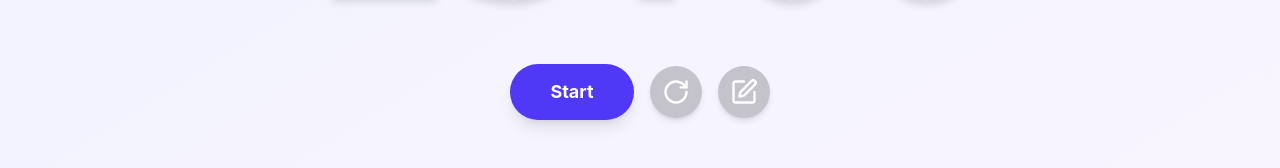
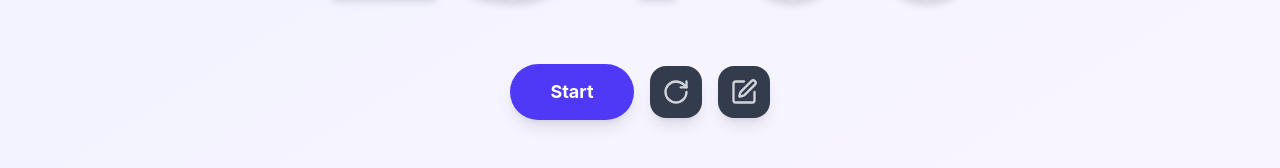
Before and after one commit to VishalChothani/flowtime, a React (Vite) app: page / in a window 1280 px wide. Shown: the part 526-694 px from the top of the page. Built offline with nearby package versions, Linux system fonts and the light colour scheme.

Commit message:
style: match timer icon buttons to floating actions style
- bg-gray-800/90 with hover:bg-gray-700/90 (same as FloatingActions)
- rounded-2xl, shadow-lg, backdrop-blur-sm
- text-gray-300 icons, hover:scale-110
- Consistent visual language across all icon buttons

```diff
--- a/src/components/Timer/Timer.tsx
+++ b/src/components/Timer/Timer.tsx
@@ -181,7 +181,7 @@ export function Timer() {
           <button
             onClick={reset}
             aria-label={t('timer.resetCountdown')}
-            className="cursor-pointer rounded-full bg-black/20 p-3 text-white shadow-md backdrop-blur-sm transition-all hover:bg-black/30 hover:scale-110"
+            className="cursor-pointer rounded-2xl bg-gray-800/90 p-3 text-gray-300 shadow-lg backdrop-blur-sm transition-all hover:scale-110 hover:bg-gray-700/90"
           >
             <ResetIcon className="h-7 w-7" />
           </button>
@@ -193,14 +193,14 @@ export function Timer() {
             <button
               onClick={() => reset()}
               aria-label={t('timer.resetCountdown')}
-              className="cursor-pointer rounded-full bg-black/20 p-3 text-white shadow-md backdrop-blur-sm transition-all hover:bg-black/30 hover:scale-110"
+              className="cursor-pointer rounded-2xl bg-gray-800/90 p-3 text-gray-300 shadow-lg backdrop-blur-sm transition-all hover:scale-110 hover:bg-gray-700/90"
             >
               <ResetIcon className="h-7 w-7" />
             </button>
             <button
               onClick={handleEditClick}
               aria-label={t('timer.setCountdownDuration')}
-              className="cursor-pointer rounded-full bg-black/20 p-3 text-white shadow-md backdrop-blur-sm transition-all hover:bg-black/30 hover:scale-110"
+              className="cursor-pointer rounded-2xl bg-gray-800/90 p-3 text-gray-300 shadow-lg backdrop-blur-sm transition-all hover:scale-110 hover:bg-gray-700/90"
             >
               <EditTimerIcon className="h-7 w-7" />
             </button>
```
